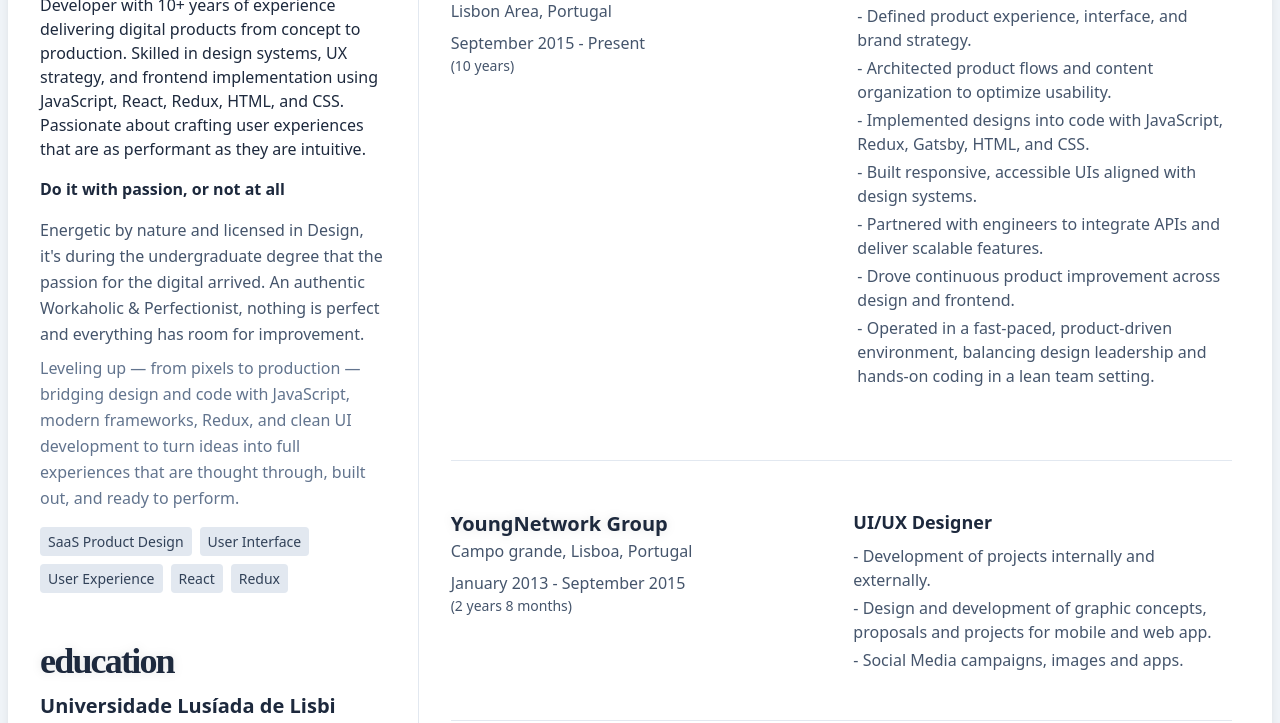
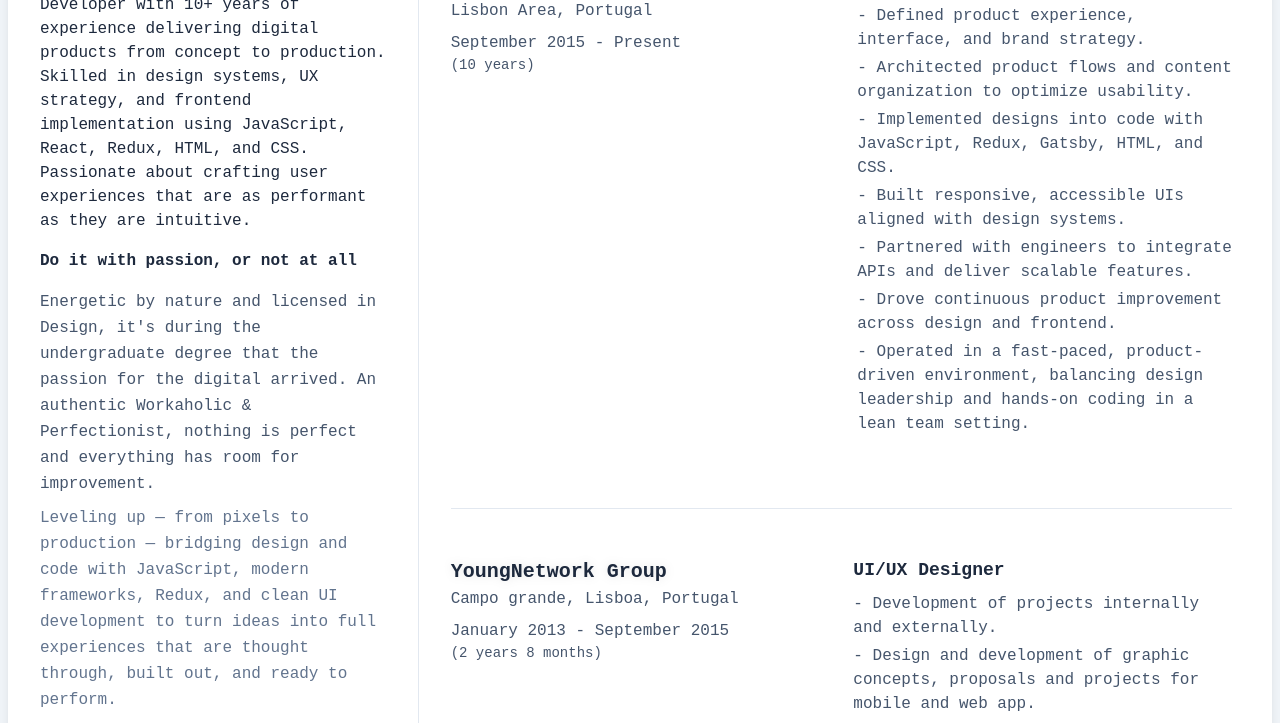
Before and after one commit to mariavaragilal/mariavaragilal.github.io, a Gatsby site: page / in a window 1280 px wide. Shown: the part 344-1067 px from the top of the page. Built offline with nearby package versions, Linux system fonts and the light colour scheme; Gatsby itself is replaced by a stand-in of ours.

Commit message:
Update Tailwind config to add mono and google-sans-code font families; adjust font class in Layout component for consistency; clean up unused font-face definitions in CSS.

```diff
--- a/src/_common/layout/index.js
+++ b/src/_common/layout/index.js
@@ -49,7 +49,7 @@ const Layout = ({ children, title, description, showWork, ...others }) => {
 			<ThemeProvider>
 				<I18nextProvider i18n={i18n}>
 					<ErrorBoundary>
-						<div className="flex flex-col gap-2 bg-slate-100 dark:bg-slate-900 p-2 font-[Google Sans Code]" {...others}>
+						<div className="flex flex-col gap-2 bg-slate-100 dark:bg-slate-900 p-2 font-google-sans-code" {...others}>
 							<header className="flex flex-wrap justify-between align-center gap-2" role="banner">
 								<Copyright />
 								<nav className="flex items-center gap-2" role="navigation" aria-label="Site navigation">
--- a/src/assets/stylesheets/fonts.css
+++ b/src/assets/stylesheets/fonts.css
@@ -1,21 +1,4 @@
-/* Font Display Optimization */
-@font-face {
-	font-family: 'Inter';
-	font-display: swap;
-	src: url('https://fonts.googleapis.com/css2?family=Inter:wght@400;500;600;700&display=swap');
-}
-
-@font-face {
-	font-family: 'Rubik';
-	font-display: swap;
-	src: url('https://fonts.googleapis.com/css2?family=Rubik:wght@400;500;600;700;800;900&display=swap');
-}
-
-@font-face {
-	font-family: 'Google Sans Code';
-	font-display: swap;
-	src: url('https://fonts.googleapis.com/css2?family=Google+Sans+Code:ital,wght@0,300..800;1,300..800&display=swap');
-}
+/* Fonts are loaded via gatsby-omni-font-loader plugin */
 
 /* Font fallbacks for better performance */
 .font-inter {
--- a/tailwind.config.js
+++ b/tailwind.config.js
@@ -4,7 +4,9 @@ module.exports = {
 	theme: {
 		extend: {
 			fontFamily: {
-				sans: ["Rubik", "Inter", "Google Sans Code", "ui-sans-serif", "system-ui", "-apple-system", "BlinkMacSystemFont", "Segoe UI", "Roboto", "Helvetica Neue", "Arial", "Noto Sans", "sans-serif"],
+				sans: ["Rubik", "Inter", "ui-sans-serif", "system-ui", "-apple-system", "BlinkMacSystemFont", "Segoe UI", "Roboto", "Helvetica Neue", "Arial", "Noto Sans", "sans-serif"],
+				mono: ["Google Sans Code", "ui-monospace", "SFMono-Regular", "Menlo", "Monaco", "Consolas", "Liberation Mono", "Courier New", "monospace"],
+				"google-sans-code": ["Google Sans Code", "ui-monospace", "SFMono-Regular", "Menlo", "Monaco", "Consolas", "Liberation Mono", "Courier New", "monospace"],
 			},
 			fontWeight: {
 				light: "300",
```
